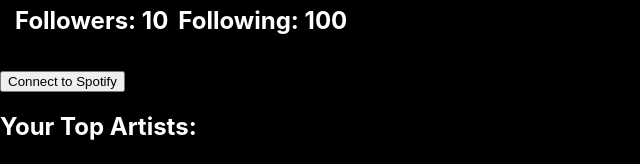
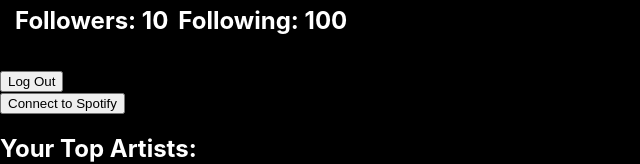
Before and after one commit to tr-vs/realist, a React (Create React App) app in the folder frontend/rea-list/: page /profile in a window 1280 px wide. Shown: the part 269-433 px from the top of the page, without its empty margins (0-640 px from the left). Built offline with nearby package versions, Linux system fonts and the light colour scheme.

Commit message:
useLogout Hook

```diff
--- /dev/null
+++ b/frontend/rea-list/src/hooks/useLogout.js
@@ -0,0 +1,15 @@
+import { useAuthContext } from './useAuthContext';
+
+export const useLogout = () => {
+    const { dispatch } = useAuthContext();
+
+    const logout = () => {
+        // remove user from storage
+        localStorage.removeItem('user');
+
+        // dispatch logout action
+        dispatch({ type: 'LOGOUT' });
+    };
+
+    return { logout };
+};
--- a/frontend/rea-list/src/pages/Profile.js
+++ b/frontend/rea-list/src/pages/Profile.js
@@ -1,15 +1,24 @@
-import UserStats from "../templates/UserStats.js";
-import UserHead from "../templates/UserHead.js";
+import UserStats from '../templates/UserStats.js';
+import UserHead from '../templates/UserHead.js';
+import { useLogout } from '../hooks/useLogout.js';
+
 const Profile = () => {
+    const { logout } = useLogout();
+    const handleClick = () => {
+        logout();
+    };
+
     return (
         <div>
-            <UserHead/>
+            <UserHead />
+            <div>
+                <button onClick={handleClick}>Log Out</button>
+            </div>
             <a href="http://localhost:3000/api/spotify/auth">
                 <button>Connect to Spotify</button>
             </a>
-            <UserStats/>
+            <UserStats />
         </div>
-
     );
 };
 
```
